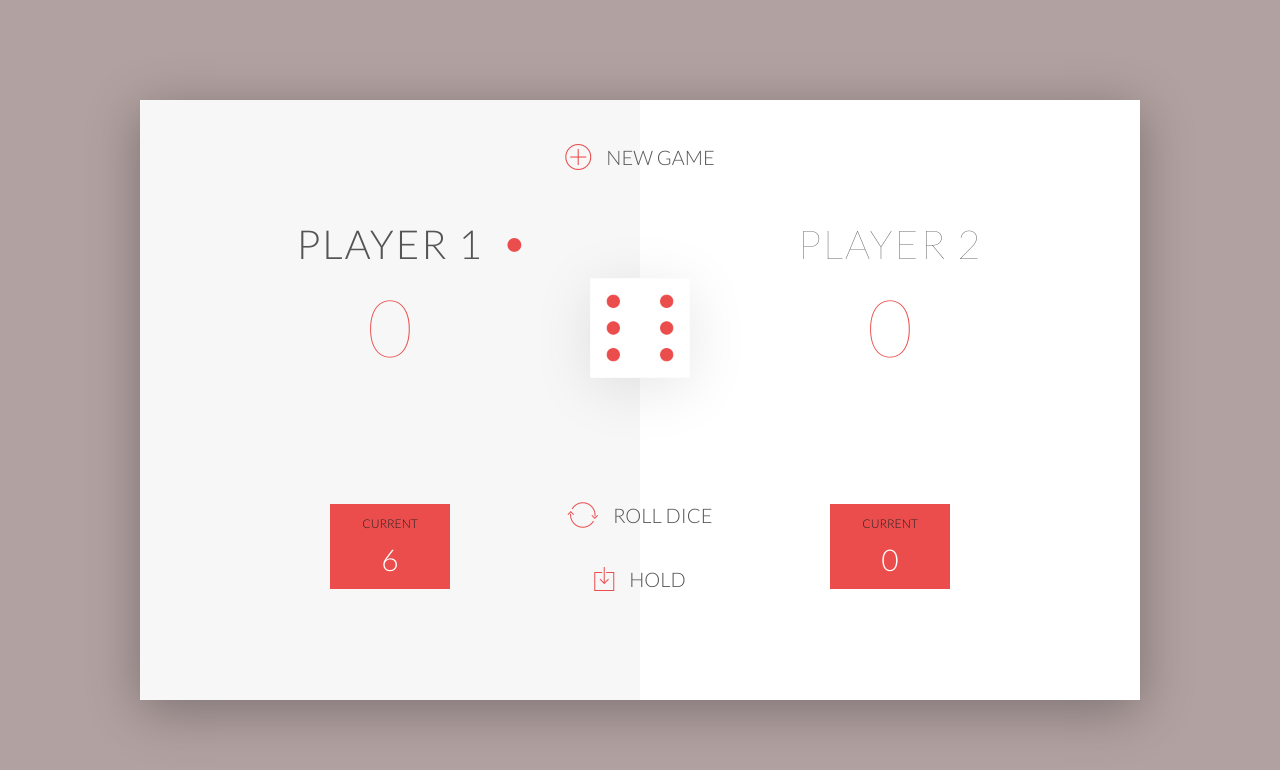
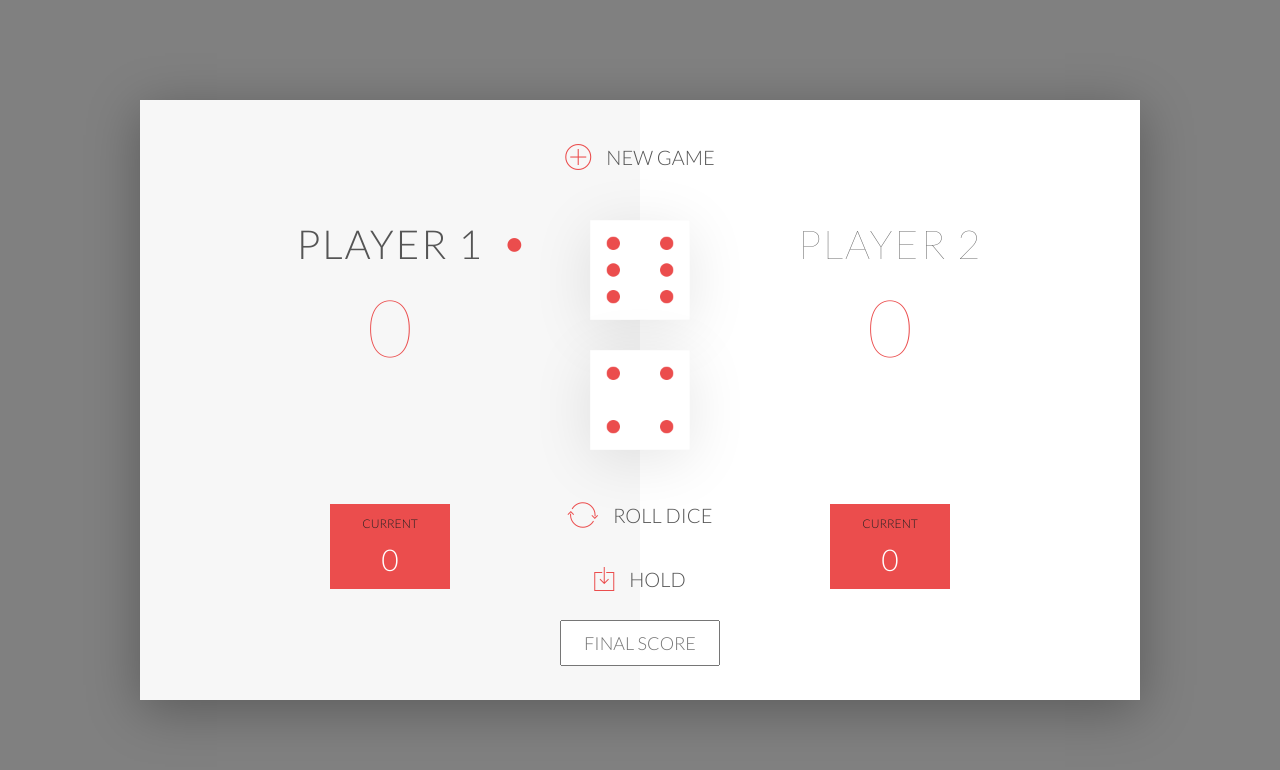
Before and after one commit to ShainDholakiya/Dice-Game, a plain HTML site: page index.html in a window 1280 px wide. Both pictures are taken after a click on the button "ROLL DICE". Drawn offline with nearby package versions, Linux system fonts and the light colour scheme.

Commit message:
initial site files

```diff
--- a/app.js
+++ b/app.js
@@ -9,23 +9,66 @@ GAME RULES:
 
 */
 
+/* Challenge 6
+Change the game to follow these rules:
+
+1. A player loses his ENTIRE score when he rolls two 6 in a row. After that, it's the next player's turn.
+(Hint: Always save the previous dice roll in a separate variable)
+2. Add an input field to the HTML where players can set the winning score, so that they can change the predefined score of 100.
+(Hint: you can read that value with the .value property in JavaScript. This is a good opportunity to use google to figure this out)
+3. Add another dice to the game, so that there are two dies now. The player loses his current score when one of them is a 1.
+(Hint: you will need CSS to position the second dice, so take a look at the CSS code for the first one.)
+*/
+
 var scores, roundScore, activePlayer, gamePlaying;
 
 //initializing the variables and UI
 init();
 
+var lastDice;
+
 document.querySelector(".btn-roll").addEventListener("click", function() {
     if(gamePlaying) {
         //1. Random number
-        dice = Math.floor(Math.random() * 6) + 1;
+        var dice1 = Math.floor(Math.random() * 6) + 1;
+        var dice2 = Math.floor(Math.random() * 6) + 1;
 
         //2. Display result
-        var diceDOM = document.querySelector(".dice");
-        diceDOM.style.display = "block";
-        diceDOM.src = "dice-" + dice + ".png";
+        document.getElementById('dice-1').style.display = "block";
+        document.getElementById('dice-2').style.display = "block";
+        document.getElementById('dice-1').src = "dice-" + dice1 + ".png";
+        document.getElementById('dice-2').src = "dice-" + dice2 + ".png";
 
         //3. Update the round score IF the rolled number was NOT a 1
-        if (dice !== 1) {
+
+        //Challenge Part 3 and I added Part 1 to it
+        if (dice1 === 6 && lastDice1 === 6 || dice2 === 6 && lastDice2 === 6) {
+            scores[activePlayer] = 0;
+            document.querySelector("#score-" + activePlayer).textContent = '0';
+            nextPlayer();
+        }
+        else if (dice1 !== 1 && dice2 !== 1) {
+            //Add score
+            roundScore += dice1 + dice2;
+            //same as roundScore = roundScore + dice
+            document.querySelector("#current-" + activePlayer).textContent = roundScore;
+        }
+        else {
+            //Next player
+            nextPlayer();
+        }
+
+        lastDice1 = dice1;
+        lastDice2 = dice2;
+
+        //Challenge Part 1
+        /*
+        if (dice === 6 && lastDice === 6) {
+            scores[activePlayer] = 0;
+            document.querySelector("#score-" + activePlayer).textContent = '0';
+            nextPlayer();
+        }
+        else if (dice !== 1) {
         //Add score
         roundScore += dice;
         //same as roundScore = roundScore + dice
@@ -35,6 +78,9 @@ document.querySelector(".btn-roll").addEventListener("click", function() {
         //Next player
         nextPlayer();
         }
+
+        lastDice = dice;
+        */
     }
 });
 
@@ -47,10 +93,22 @@ document.querySelector(".btn-hold").addEventListener("click", function() {
         //Update the UI
         document.querySelector("#score-" + activePlayer).textContent = scores[activePlayer];
 
+        //Challenge Part 2
+        var input = document.querySelector(".final-score").value;
+        var winningScore = input;
+        //Undefined, 0, null, or "" are COERCED to false
+        //Anything else is COERCED to true
+        if(input && input !== "0") {
+            winningScore = input;
+        }
+        else {
+            winningScore = 100;
+        }
+
         //Check if player won the game
-        if (scores[activePlayer] >= 100) {
+        if (scores[activePlayer] >= winningScore) {
         document.querySelector("#name-" + activePlayer).textContent = "Winner!"
-        document.querySelector(".dice").style.display = "none";
+        hideDice();
         document.querySelector(".player-" + activePlayer + "-panel").classList.add("winner");
         document.querySelector(".player-" + activePlayer + "-panel").classList.remove("active");
 
@@ -61,7 +119,6 @@ document.querySelector(".btn-hold").addEventListener("click", function() {
         else {
         //Next player
         nextPlayer();
-
         }
     }
 });
@@ -94,8 +151,8 @@ function nextPlayer() {
        document.querySelector('.player-0-panel').classList.toggle('active');
        document.querySelector('.player-1-panel').classList.toggle('active');
 
-       //Hides the dice when it rolls a one
-       document.querySelector(".dice").style.display = "none";
+       //Hides the dice when it rolls a one or two 6 in a row
+       hideDice();
 }
 
 document.querySelector(".btn-new").addEventListener("click",  init);
@@ -106,7 +163,7 @@ function init() {
     roundScore = 0;
     gamePlaying = true;
 
-    document.querySelector(".dice").style.display = "none";
+    hideDice();
 
     document.getElementById("score-0").textContent = "0";
     document.getElementById("score-1").textContent = "0";
@@ -127,4 +184,7 @@ function init() {
     document.querySelector(".player-0-panel").classList.add("active");
 }
 
-//var x = document.querySelector("#score-0").textContent;
+function hideDice() {
+    document.getElementById('dice-1').style.display = "none";
+    document.getElementById('dice-2').style.display = "none";
+}
--- a/index.html
+++ b/index.html
@@ -33,7 +33,10 @@
             <button class="btn-roll"><i class="ion-ios-loop"></i>Roll dice</button>
             <button class="btn-hold"><i class="ion-ios-download-outline"></i>Hold</button>
 
-            <img src="dice-5.png" alt="Dice" class="dice">
+            <input type="text" placeholder="Final score" class="final-score">
+
+            <img src="dice-5.png" alt="Dice" class="dice" id="dice-1">
+            <img src="dice-5.png" alt="Dice" class="dice" id="dice-2">
         </div>
 
         <script src="app.js"></script>
--- a/style.css
+++ b/style.css
@@ -1,6 +1,29 @@
 /**********************************************
 *** GENERAL
 **********************************************/
+.final-score {
+    position: absolute;
+    left: 50%;
+    transform: translateX(-50%);
+    top: 520px;
+    color: #555;
+    font-size: 18px;
+    font-family: "Lato";
+    text-align: center;
+    padding: 10px;
+    width: 160px;
+    text-transform: uppercase;
+}
+
+.final-score:focus { outline: none;}
+
+#dice-1 {
+    top: 120px;
+}
+
+#dice-2 {
+    top: 250px;
+}
 
 * {
     margin: 0;
@@ -16,7 +39,7 @@
 }
 
 body {
-    background-image: linear-gradient(rgba(62, 20, 20, 0.4), rgba(62, 20, 20, 0.4)), url(back.jpg);
+    background-color: grey;
     background-size: cover;
     background-position: center;
     font-family: Lato;
```
